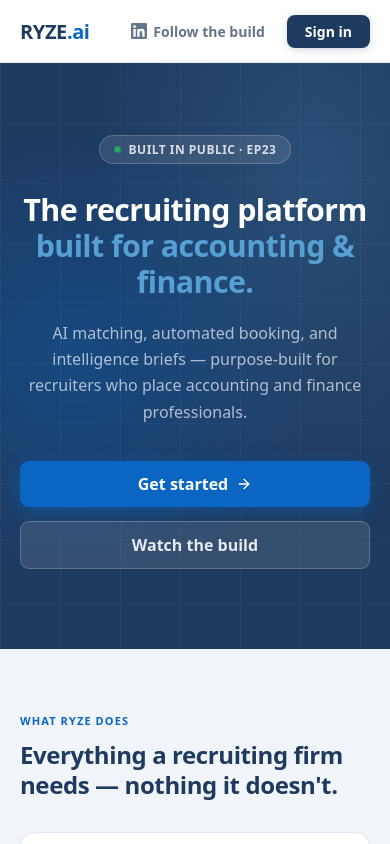
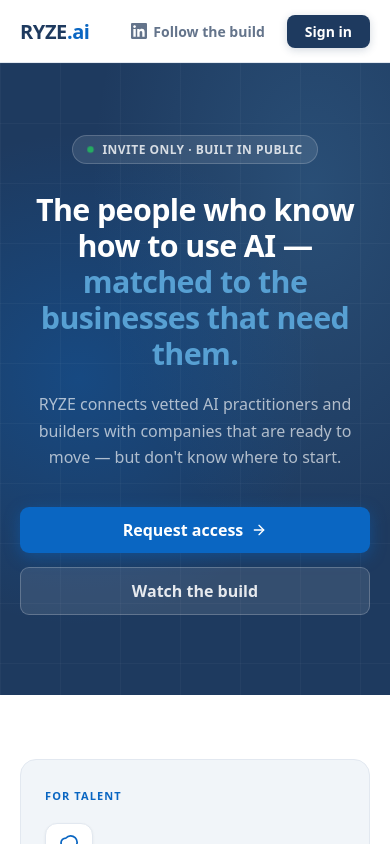
Before and after one commit to djahern-max/ryzerecruiting_frontend, a React (Vite) app: page / in a window 390 px wide. Built offline with nearby package versions, Linux system fonts and the light colour scheme.

Commit message:
updated landing page

```diff
--- a/src/pages/SaasLanding.jsx
+++ b/src/pages/SaasLanding.jsx
@@ -37,14 +37,10 @@ function IconUsers() {
     );
 }
 
-function IconFileText() {
+function IconZap() {
     return (
         <svg viewBox="0 0 24 24" fill="none" stroke="currentColor" strokeWidth="1.75" strokeLinecap="round" strokeLinejoin="round" aria-hidden="true">
-            <path d="M14 2H6a2 2 0 0 0-2 2v16a2 2 0 0 0 2 2h12a2 2 0 0 0 2-2V8z" />
-            <polyline points="14 2 14 8 20 8" />
-            <line x1="16" y1="13" x2="8" y2="13" />
-            <line x1="16" y1="17" x2="8" y2="17" />
-            <polyline points="10 9 9 9 8 9" />
+            <polygon points="13 2 3 14 12 14 11 22 21 10 12 10 13 2" />
         </svg>
     );
 }
@@ -66,35 +62,63 @@ function IconLinkedIn() {
     );
 }
 
-// ── Feature card data ─────────────────────────────────────────────
+// ── Two-sided value props ─────────────────────────────────────────
+const SIDES = [
+    {
+        label: 'For Talent',
+        icon: <IconBrain />,
+        title: 'Showcase what you actually build.',
+        desc: "A profile that goes beyond a resume. Show your AI tools, automation work, and the real outcomes you've delivered — and get matched with companies that are ready to move.",
+    },
+    {
+        label: 'For Companies',
+        icon: <IconZap />,
+        title: 'Find people who can actually do it.',
+        desc: "Stop sorting through generalists. Every person on RYZE has been vetted for hands-on AI and automation capability. Book a call, see their work, and know exactly what you're getting.",
+    },
+];
+
+// ── Platform features ─────────────────────────────────────────────
 const FEATURES = [
     {
         icon: <IconBrain />,
         title: 'AI-Powered Matching',
-        desc: 'pgvector cosine similarity surfaces the right candidates for every open role — ranked by fit, not recency.',
+        desc: 'Profiles are embedded and ranked by fit — not keyword overlap. The right talent surfaces for the right company.',
     },
     {
         icon: <IconCalendar />,
-        title: 'Automated Booking',
-        desc: 'Candidates and employers book directly. Zoom links generate automatically. No back-and-forth.',
+        title: 'Frictionless Booking',
+        desc: 'Book directly from a profile. Zoom links generate automatically. No back-and-forth.',
     },
     {
         icon: <IconUsers />,
-        title: 'Intelligence Briefs',
-        desc: 'Walk into every call prepared. AI pre-call briefs pull company intel from the web before you pick up the phone.',
+        title: 'Curated, Invite-Only',
+        desc: 'Quality over volume. Every talent profile on RYZE is vetted. Companies know exactly who they\'re talking to.',
     },
     {
-        icon: <IconFileText />,
-        title: 'Branded PDF Exports',
-        desc: 'One-click recruiter-grade candidate profiles and employer briefs — ready to send to any hiring manager.',
+        icon: <IconZap />,
+        title: 'Intelligence Briefs',
+        desc: 'AI-generated pre-call briefs give both sides context before the conversation starts.',
     },
 ];
 
 // ── Steps ─────────────────────────────────────────────────────────
 const STEPS = [
-    { num: '01', title: 'Onboard your firm', desc: 'Your team gets its own tenant. Data stays isolated. Billing starts on a 30-day trial.' },
-    { num: '02', title: 'Build your pipeline', desc: 'Add candidates and employers. AI embeds profiles automatically — no manual tagging.' },
-    { num: '03', title: 'Let RYZE work', desc: 'Matches surface, briefs generate, calls get booked. You focus on the conversation.' },
+    {
+        num: '01',
+        title: 'Request access',
+        desc: 'RYZE is invite-only. Tell us whether you\'re talent or a company and we\'ll get you set up.',
+    },
+    {
+        num: '02',
+        title: 'Build your profile',
+        desc: 'Talent: show your tools, your work, your outcomes. Companies: tell us what you\'re trying to solve.',
+    },
+    {
+        num: '03',
+        title: 'Get matched',
+        desc: 'AI surfaces the right fit. You review, book a call, and take it from there.',
+    },
 ];
 
 // ─────────────────────────────────────────────────────────────────
@@ -121,7 +145,7 @@ export default function SaasLanding() {
                 <div className={styles.navInner}>
                     <div className={styles.navBrand}>
                         <span className={styles.navLogo}>RYZE<span className={styles.navLogoAi}>.ai</span></span>
-                        <span className={styles.navTagline}>Accounting &amp; Finance Recruiting</span>
+                        <span className={styles.navTagline}>AI Talent Matching</span>
                     </div>
                     <div className={styles.navRight}>
                         <a
@@ -144,26 +168,39 @@ export default function SaasLanding() {
                 <div className={styles.heroInner}>
                     <div className={styles.heroBadge}>
                         <span className={styles.heroBadgeDot} />
-                        Built in public · EP23
+                        Invite only · Built in public
                     </div>
                     <h1 className={styles.heroH1}>
-                        The recruiting platform<br />
-                        <span className={styles.heroAccent}>built for accounting &amp; finance.</span>
+                        The people who know how to use AI —<br />
+                        <span className={styles.heroAccent}>matched to the businesses that need them.</span>
                     </h1>
                     <p className={styles.heroSub}>
-                        AI matching, automated booking, and intelligence briefs — purpose-built for recruiters
-                        who place accounting and finance professionals.
+                        RYZE connects vetted AI practitioners and builders with companies
+                        that are ready to move — but don't know where to start.
                     </p>
                     <div className={styles.heroCtas}>
                         <button className={styles.ctaPrimary} onClick={() => navigate('/auth')}>
-                            Get started <IconArrow />
+                            Request access <IconArrow />
                         </button>
-                        <a
-                            href="/about"
-                            className={styles.ctaSecondary}
-                        >
+                        <a href="/about" className={styles.ctaSecondary}>
                             Watch the build
                         </a>
+                    </div>
+                </div>
+            </section>
+
+            {/* ── Two sides ─────────────────────────────────────── */}
+            <section className={styles.twoSides}>
+                <div className={styles.sectionInner}>
+                    <div className={styles.sidesGrid}>
+                        {SIDES.map(s => (
+                            <div key={s.label} className={styles.sideCard}>
+                                <div className={styles.sideLabel}>{s.label}</div>
+                                <div className={styles.sideIcon}>{s.icon}</div>
+                                <h3 className={styles.sideTitle}>{s.title}</h3>
+                                <p className={styles.sideDesc}>{s.desc}</p>
+                            </div>
+                        ))}
                     </div>
                 </div>
             </section>
@@ -171,8 +208,8 @@ export default function SaasLanding() {
             {/* ── Features ──────────────────────────────────────── */}
             <section className={styles.features}>
                 <div className={styles.sectionInner}>
-                    <div className={styles.sectionLabel}>What RYZE does</div>
-                    <h2 className={styles.sectionH2}>Everything a recruiting firm needs — nothing it doesn't.</h2>
+                    <div className={styles.sectionLabel}>The platform</div>
+                    <h2 className={styles.sectionH2}>Built for quality matches, not volume.</h2>
                     <div className={styles.featureGrid}>
                         {FEATURES.map(f => (
                             <div key={f.title} className={styles.featureCard}>
@@ -189,14 +226,13 @@ export default function SaasLanding() {
             <section className={styles.howItWorks}>
                 <div className={styles.sectionInner}>
                     <div className={styles.sectionLabel}>How it works</div>
-                    <h2 className={styles.sectionH2}>Up and running in minutes.</h2>
+                    <h2 className={styles.sectionH2}>Simple by design.</h2>
                     <div className={styles.stepsRow}>
-                        {STEPS.map((s, i) => (
+                        {STEPS.map((s) => (
                             <div key={s.num} className={styles.step}>
                                 <div className={styles.stepNum}>{s.num}</div>
                                 <h3 className={styles.stepTitle}>{s.title}</h3>
                                 <p className={styles.stepDesc}>{s.desc}</p>
-                                {i < STEPS.length - 1 && <div className={styles.stepConnector} />}
                             </div>
                         ))}
                     </div>
@@ -206,10 +242,12 @@ export default function SaasLanding() {
             {/* ── CTA band ──────────────────────────────────────── */}
             <section className={styles.ctaBand}>
                 <div className={styles.ctaBandInner}>
-                    <h2 className={styles.ctaBandH2}>Ready to run a smarter desk?</h2>
-                    <p className={styles.ctaBandSub}>Request access and get started in under five minutes.</p>
+                    <h2 className={styles.ctaBandH2}>Ready to find your match?</h2>
+                    <p className={styles.ctaBandSub}>
+                        Whether you build with AI or need someone who does — RYZE is where that connection happens.
+                    </p>
                     <button className={styles.ctaBandBtn} onClick={() => navigate('/auth')}>
-                        Get access <IconArrow />
+                        Request access <IconArrow />
                     </button>
                 </div>
             </section>
--- a/src/pages/SaasLanding.module.css
+++ b/src/pages/SaasLanding.module.css
@@ -575,3 +575,86 @@
         gap: 12px;
     }
 }
+
+/* ── Two Sides section ───────────────────────────────────────── */
+.twoSides {
+    padding: 88px 0;
+    background: #ffffff;
+}
+
+.sidesGrid {
+    display: grid;
+    grid-template-columns: 1fr 1fr;
+    gap: 24px;
+}
+
+.sideCard {
+    background: var(--bg-50, #f1f5f9);
+    border: 1px solid var(--border-200, #e2e8f0);
+    border-radius: 16px;
+    padding: 40px 36px;
+    transition: box-shadow 200ms, transform 200ms;
+}
+
+.sideCard:hover {
+    box-shadow: 0 8px 28px rgba(10, 102, 194, 0.1);
+    transform: translateY(-2px);
+}
+
+.sideLabel {
+    font-size: 11px;
+    font-weight: 700;
+    text-transform: uppercase;
+    letter-spacing: 0.1em;
+    color: #0a66c2;
+    margin-bottom: 20px;
+}
+
+.sideIcon {
+    width: 48px;
+    height: 48px;
+    border-radius: 12px;
+    background: #ffffff;
+    border: 1px solid var(--border-200, #e2e8f0);
+    color: #0a66c2;
+    display: flex;
+    align-items: center;
+    justify-content: center;
+    margin-bottom: 20px;
+    box-shadow: 0 1px 3px rgba(0, 0, 0, 0.06);
+}
+
+.sideIcon svg {
+    width: 24px;
+    height: 24px;
+}
+
+.sideTitle {
+    font-size: 1.2rem;
+    font-weight: 800;
+    color: #1e3a5f;
+    margin: 0 0 12px;
+    letter-spacing: -0.3px;
+    line-height: 1.25;
+}
+
+.sideDesc {
+    font-size: 0.925rem;
+    color: var(--text-500, #64748b);
+    line-height: 1.7;
+    margin: 0;
+}
+
+@media (max-width: 640px) {
+    .twoSides {
+        padding: 64px 0;
+    }
+
+    .sidesGrid {
+        grid-template-columns: 1fr;
+    }
+
+    .sideCard {
+        padding: 28px 24px;
+    }
+}
```
